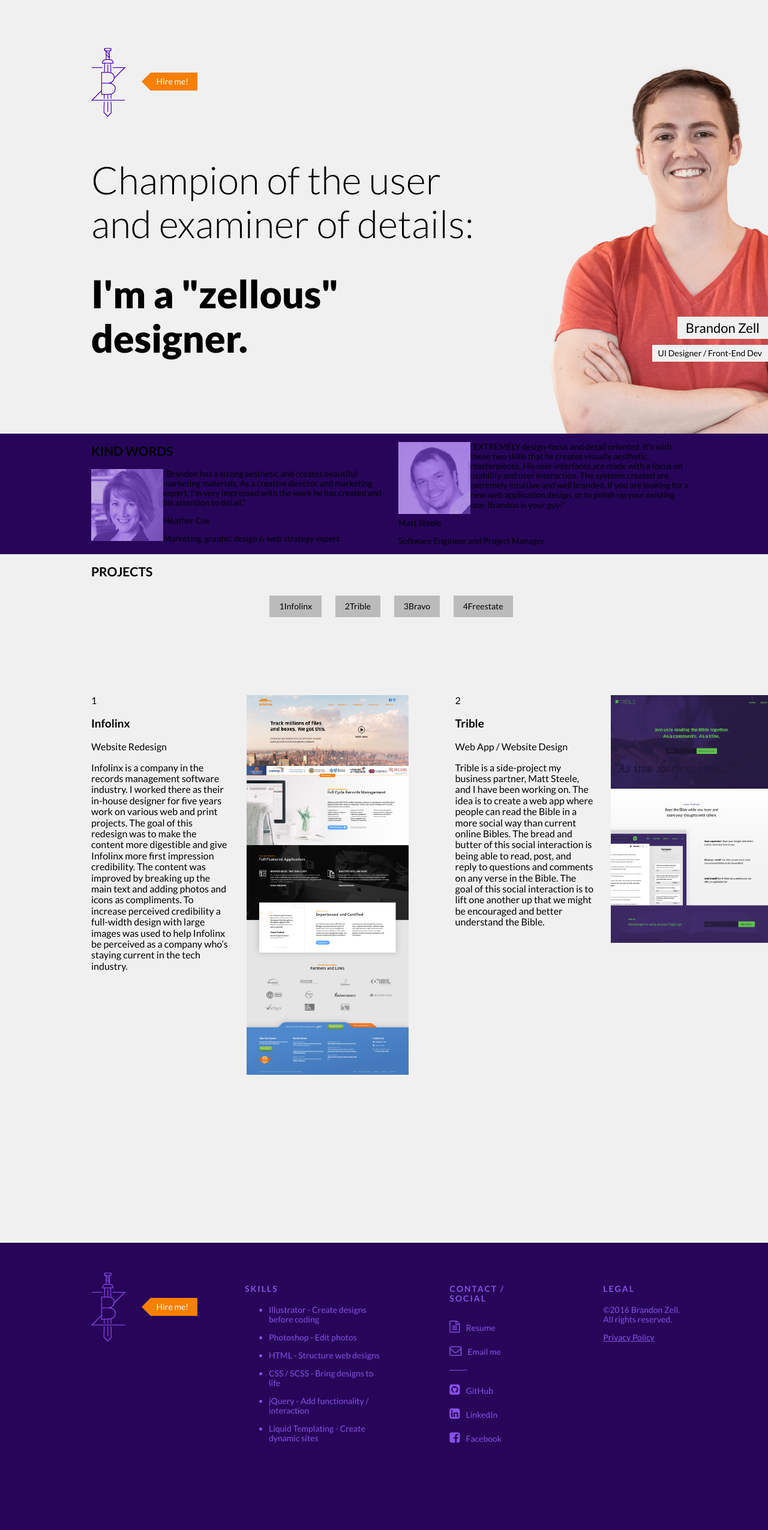
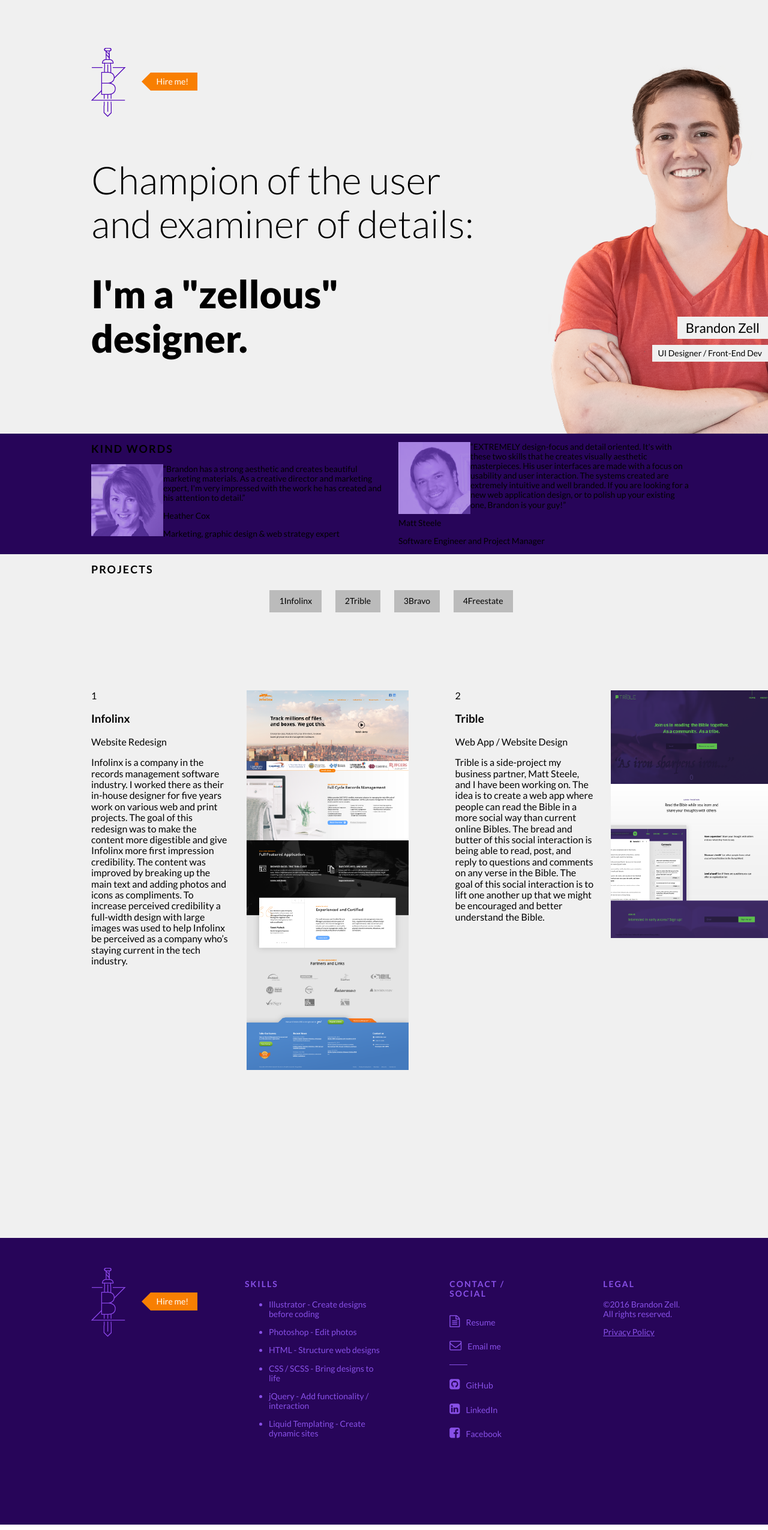
Before and after one commit to bzle/brandonz-me, a Jekyll site: the page built from index.html, in a window 1280 px wide. Shown: the whole page at 60% size. Built offline with Jekyll 4.4.1, drawn with Linux system fonts in a browser that asks for light colours; nearby versions of some CDN libraries.

Commit message:
Updated '/css/style.scss' via CloudCannon

```diff
--- a/css/style.scss
+++ b/css/style.scss
@@ -817,6 +817,10 @@
 body {
     font-family: "Lato", sans-serif;
 }
+h2 {
+    font-size: 18px;
+    letter-spacing: 2px;
+}
 h4 {
     letter-spacing: 2px;
 }
```
